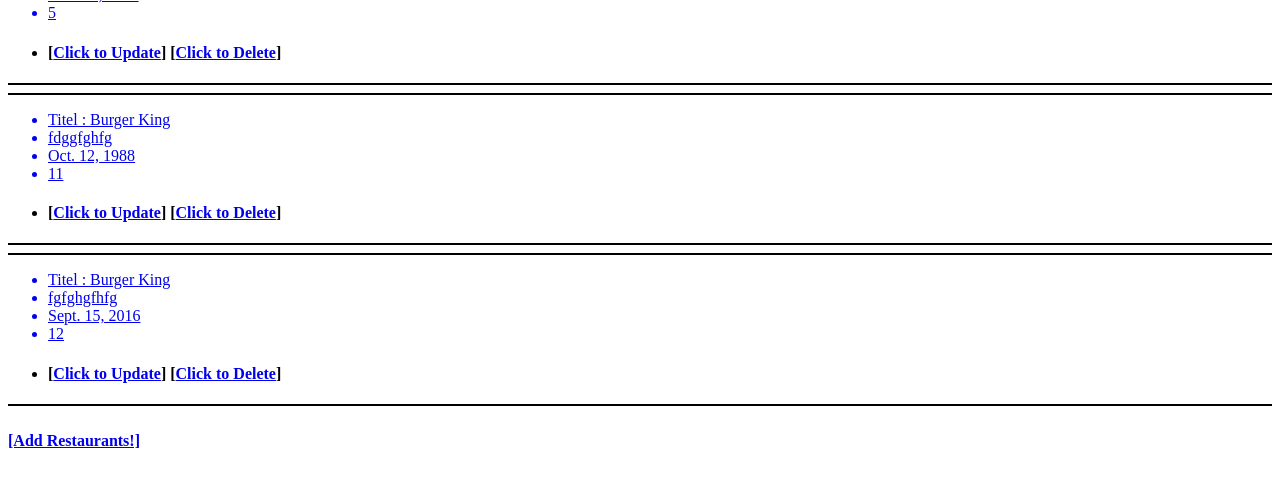
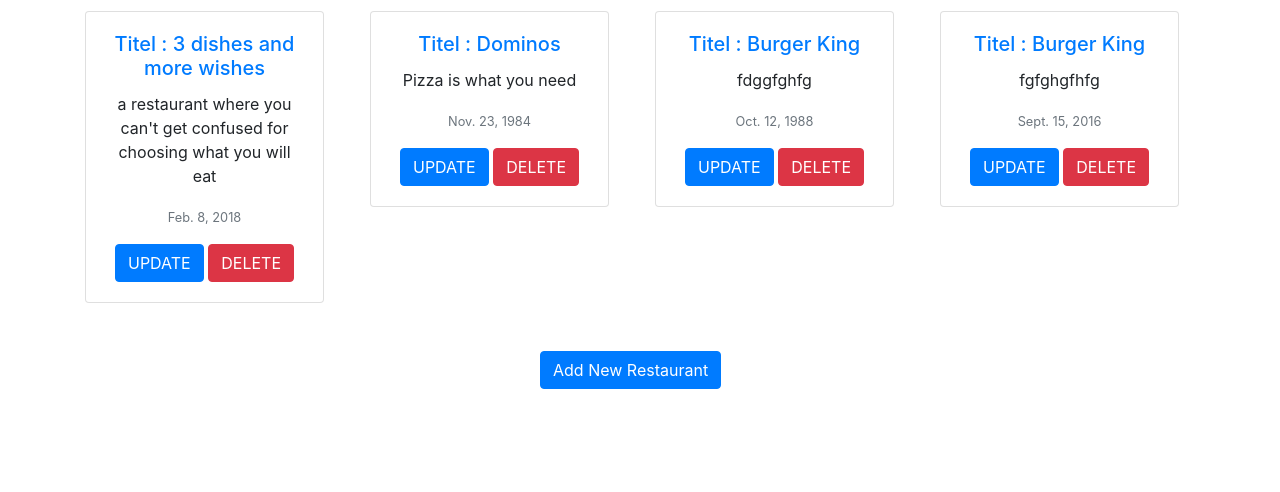
Before and after one commit to DesertDemons/Foodie, a Django app: page /menu/ in a window 1280 px wide. Shown: the part 308-800 px from the top of the page. Run offline with Django 3.2, Linux system fonts and the light colour scheme; data comes from the database, SQL or seed files in the repository; both versions use the stored data as it was before the commit; some libraries are stand-ins or nearby versions.

Commit message:
Added CRUD and created HTML for it

```diff
--- a/foodhub/settings.py
+++ b/foodhub/settings.py
@@ -38,7 +38,10 @@
     'django.contrib.messages',
     'django.contrib.staticfiles',
     'restaurants',
+    'crispy_forms',
 ]
+
+CRISPY_TEMPLATE_PACK = 'bootstrap4'
 
 MIDDLEWARE = [
     'django.middleware.security.SecurityMiddleware',
@@ -119,3 +122,6 @@
 # https://docs.djangoproject.com/en/2.0/howto/static-files/
 
 STATIC_URL = '/static/'
+# STATIC_ROOT = os.path.join(BASE_DIR, 'static')
+# MEDIA_URL = '/media/'
+# MEDIA_ROOT = os.path.join(BASE_DIR, 'media')
--- a/foodhub/urls.py
+++ b/foodhub/urls.py
@@ -26,4 +26,8 @@
     path('update/<int:Restaurant_id>/', views.update, name="update_rest"),
     path('delete/<int:Restaurant_id>/', views.delete, name="delete_rest"),
     #url(r'^admin/', admin.site.urls),
+    # urlpatterns+=static(settings.MEDIA_URL, document_root=settings.MEDIA_ROOT),
 ]
+# if settings.DEBUG:
+#     # urlpatterns+=static(settings.STATIC_URL, document_root=settings.STATIC_ROOT)
+#     urlpatterns+=static(settings.MEDIA_URL, document_root=settings.MEDIA_ROOT)
--- a/restaurants/templates/base.html
+++ b/restaurants/templates/base.html
@@ -1,15 +1,30 @@
 <!DOCTYPE html>
-<html>
-<head>
-	<title>
+<html lang="en">
+  <head>
+    <!-- Required meta tags -->
+    <meta charset="utf-8">
+    <meta name="viewport" content="width=device-width, initial-scale=1, shrink-to-fit=no">
+
+
+    <title>
 		{% block title %}
 
 		{% endblock title %}
 	</title>
-</head>
-<body>
+	<link rel="stylesheet" href="https://maxcdn.bootstrapcdn.com/bootstrap/4.0.0/css/bootstrap.min.css" integrity="sha384-Gn5384xqQ1aoWXA+058RXPxPg6fy4IWvTNh0E263XmFcJlSAwiGgFAW/dAiS6JXm" crossorigin="anonymous">
+  </head>
+  <body>
+  	<!-- <div class="container">
+  	<div class="row"> -->
 	{% block content %}
 
-	{% endblock %}
-</body>
+	{% endblock content %}
+	<!-- </div>
+	</div> -->
+    <!-- Optional JavaScript -->
+    <!-- jQuery first, then Popper.js, then Bootstrap JS -->
+    <script src="https://code.jquery.com/jquery-3.2.1.slim.min.js" integrity="sha384-KJ3o2DKtIkvYIK3UENzmM7KCkRr/rE9/Qpg6aAZGJwFDMVNA/GpGFF93hXpG5KkN" crossorigin="anonymous"></script>
+    <script src="https://cdnjs.cloudflare.com/ajax/libs/popper.js/1.12.9/umd/popper.min.js" integrity="sha384-ApNbgh9B+Y1QKtv3Rn7W3mgPxhU9K/ScQsAP7hUibX39j7fakFPskvXusvfa0b4Q" crossorigin="anonymous"></script>
+    <script src="https://maxcdn.bootstrapcdn.com/bootstrap/4.0.0/js/bootstrap.min.js" integrity="sha384-JZR6Spejh4U02d8jOt6vLEHfe/JQGiRRSQQxSfFWpi1MquVdAyjUar5+76PVCmYl" crossorigin="anonymous"></script>
+  </body>
 </html>
--- a/restaurants/templates/menu.html
+++ b/restaurants/templates/menu.html
@@ -1,37 +1,45 @@
 {% extends "base.html" %}
 
 {% block tilte %}
-Foodhub
+Foodhub List
 {% endblock %}
 
 {% block content %}
-	<h1><strong>The List of Restaurants :</strong></h1>
-	{% for item in restaurants %}
-	<hr style="height:2px;background-color:black;border:none;" noshade />
-	<ul>
-	<!--<a href="{% url 'restaurants_menu' Restaurant_id=item.id %}></a>"  instead of using this to go to details of restaurants I'm using Model method url -->
-		<a href="{{item.get_absolute_url}}"><li>Titel : {{item.name}}</li>
-		<li>{{item.description}}</li>
-		<li>{{item.established}}</li>
-		<li>{{item.id}}</li></a>
-	</ul>
-	<ul>
-		<li><h4>[<a href="{% url 'update_rest' Restaurant_id=item.id %}">Click to Update</a>] [<a href="{% url 'delete_rest' Restaurant_id=item.id %}">Click to Delete</a>]</h4></li>
-	</ul>
-	<hr style="height:2px;background-color:black;border:none;" noshade />
-	{% endfor %}
-	{% if messages %}
-    <ul class="messages">
-        {% for message in messages %}
-        <li{% if message.tags %} class="{{ message.tags }}"{% endif %}>{{ message }}</li>
-        {% endfor %}
-    </ul>
-    {% endif %}
-	<br>
-	<a href="{% url 'create_rest' %}"><strong>[Add Restaurants!]</strong></a>
-	<!-- <a href="{{object.get_absolute_url}}">{{item.name}}</a> -->
-	<!-- <h1>{{Menu}}</h1>
-	<h3>{{dishes}}</h3>
-	<h3>{{drinks}}</h3>
-	<h3>{{desserts}}</h3> -->
-{% endblock content %}
+
+<div class="container">
+	<div class="row">
+		<div class="col-sm-12 col-md-12">
+			<div class="mx-auto mt-3" style="width: 300px;">
+				<figure class="figure">
+					<img src="https://lh3.googleusercontent.com/s6FHg1NWwX1xpeuzGXzAt56KiwFjRgt2tYDlFe-okstp3ySAHbxKrF8tEuqiS4hl4i4=w300" class="figure-img img-fluid rounded" alt="A generic square placeholder image with rounded corners in a figure.">
+						<figcaption class="figure-caption text-center">CODED Django project</figcaption>
+				</figure>
+			</div>
+		</div>
+	</div>
+
+	<div class="row">
+		{% for item in restaurants %}
+		<div class="col-xl-3 mt-3">
+				<div class="card text-center mt-3 mr-3">
+					<div class="card-body">
+						<h5 class="card-title"><a href="{{item.get_absolute_url}}">Titel : {{item.name}}</a></h5>
+						<p class="card-text">{{item.description}}</p>
+						<p class="card-text"><small class="text-muted">{{item.established}}</small></p>
+						<a href="{% url 'update_rest' Restaurant_id=item.id %}" class="btn btn-primary" data-toggle="tooltip" data-placement="buttom" title="To update Restaurant's info">UPDATE</a>
+						<a href="{% url 'delete_rest' Restaurant_id=item.id %}" class="btn btn-danger" data-toggle="tooltip" data-placement="top" title="To Delete this Restaurant">DELETE</a>
+					</div>
+
+				</div>
+		</div>
+		{% endfor %}
+	</div>
+	<div class="row">
+		<div class="col-sm-12 col-md-12 col-lg-12 mt-5 mb-5">
+			<div class="mx-auto" style="width: 200px;">
+				<a href="{% url 'create_rest' %}"><button type="button" class="btn btn-primary">Add New Restaurant</button></a>
+			</div>
+		</div>
+	</div>
+</div>
+{% endblock %}
--- a/restaurants/templates/update_rest.html
+++ b/restaurants/templates/update_rest.html
@@ -1,14 +1,15 @@
 {% extends "base.html" %}
+
+{% load crispy_forms_tags %}
 
 {% block tilte %}
 Restaurant Update
 {% endblock %}
 
 {% block content %}
-
 	<form action="{% url 'update_rest' Restaurant_id=obj.id %}" method="POST">
 		{% csrf_token %}
-		{{form.as_p}}
+		{{form|crispy}}
 		<input type="submit" name="Update">
 	</form>
 {% endblock content %}
--- a/restaurants/views.py
+++ b/restaurants/views.py
@@ -76,7 +76,7 @@
 
 def delete(request, Restaurant_id):
 	Restaurant.objects.get(id=Restaurant_id).delete()
-	messages.success(request, "Successfully Deleted!")
+	# messages.success(request, "Successfully Deleted!")
 	# restaurant_obj = Restaurant.objects.get(id=Restaurant_id)
 	# restaurant_obj.delete()
 
```
Also changed, not shown: restaurants/templates/create_rest.html (+9 -1 lines), restaurants/templates/main_dish.html (+18 -5 lines), db.sqlite3, restaurants/migrations/0003_auto_20180215_1544.py (added), restaurants/migrations/0004_remove_restaurant_image.py (added), 1 other file.
